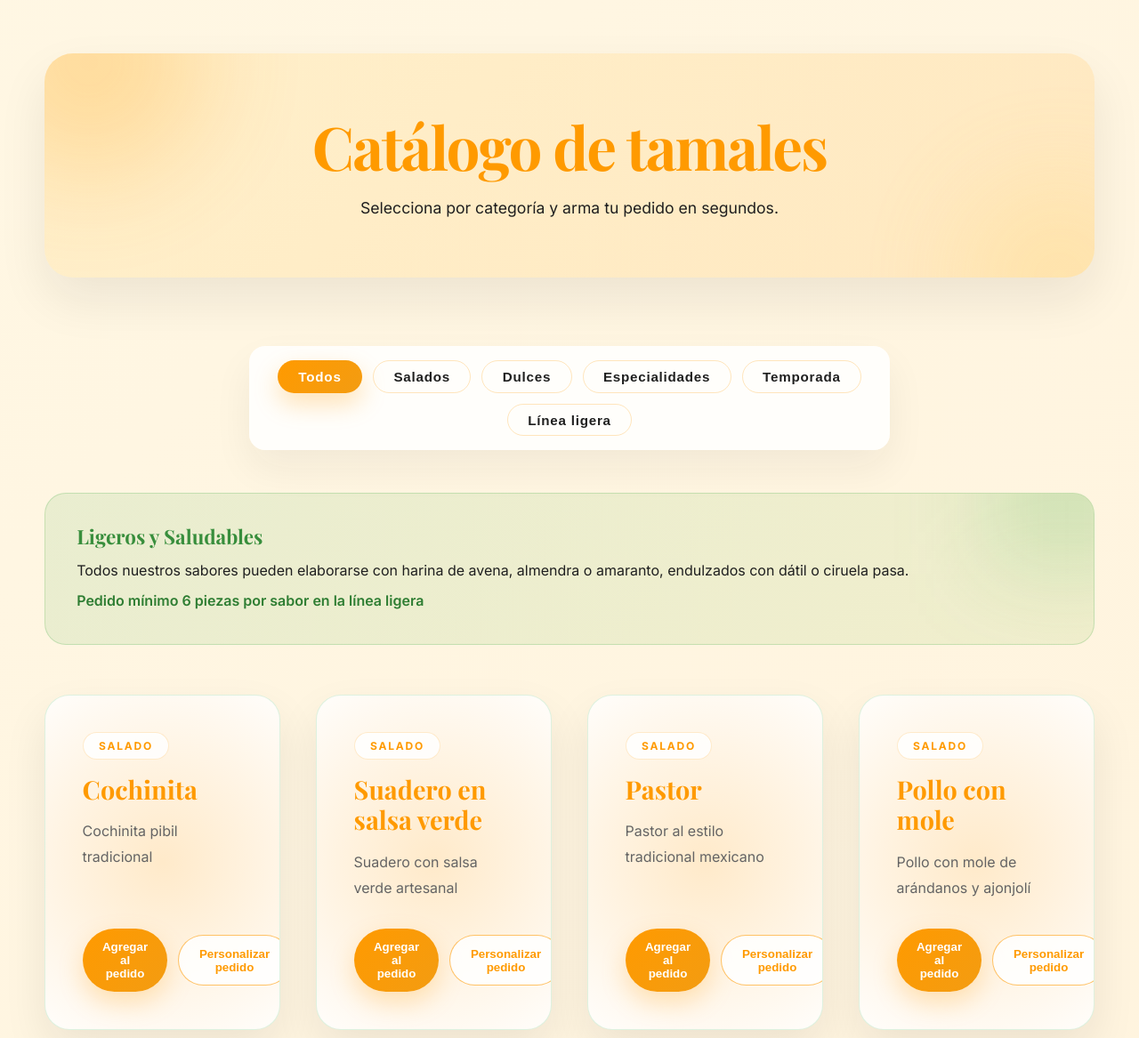
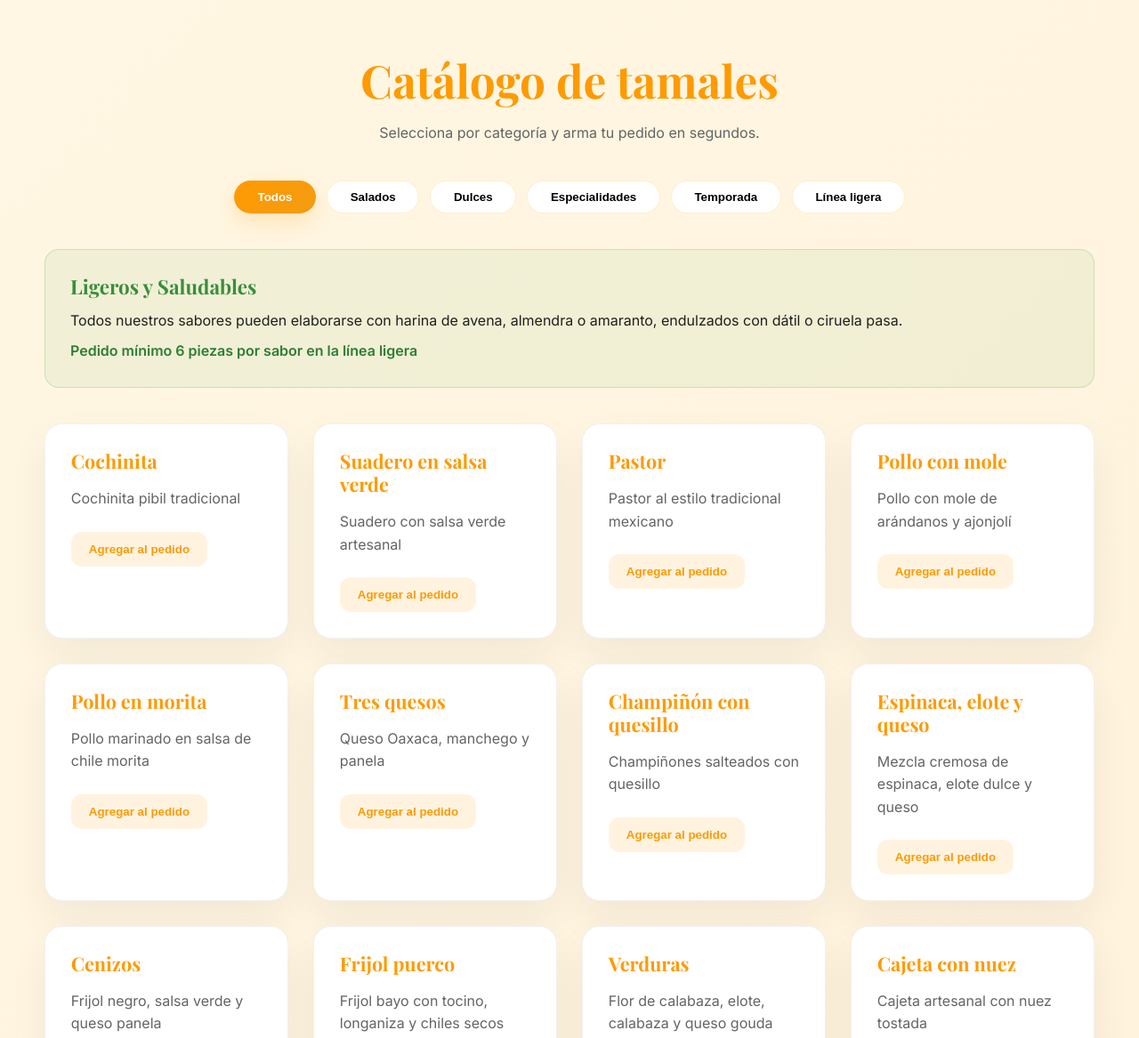
Before and after one commit to NFTSkull/tamales, a website built with Vite: page index.html in a window 1280 px wide. Shown: the part 1000-2167 px from the top of the page at 89% size. Built offline with nearby package versions, Linux system fonts and the light colour scheme.

Commit message:
refactor(productos): simplificar card y estilos

```diff
--- a/src/components/app.js
+++ b/src/components/app.js
@@ -148,21 +148,15 @@ function renderBadges(producto) {
 }
 
 function renderProductoCard(producto) {
-  const categoriaEtiqueta = productTypeLabels[producto.categoria];
   return `
     <article class="product-card" data-category="${producto.categoria}" data-ligero="${producto.ligeroDisponible}">
-      <div class="product-card__glow"></div>
       <div class="product-card__content">
         <div class="product-card__header">
-          <span class="product-card__category">${categoriaEtiqueta}</span>
+          <h3 class="product-card__name">${producto.nombre}</h3>
           ${renderBadges(producto)}
         </div>
-        <h3 class="product-card__name">${producto.nombre}</h3>
         <p class="product-card__description">${producto.descripcion}</p>
-        <div class="product-card__actions">
-          <button class="product-card__cta" type="button" data-scroll="#orderFormSection">Agregar al pedido</button>
-          <button class="product-card__cta product-card__cta--ghost" type="button" data-scroll="#pedidos">Personalizar pedido</button>
-        </div>
+        <button class="product-card__cta" type="button" data-scroll="#orderFormSection">Agregar al pedido</button>
       </div>
     </article>
   `;
--- a/src/styles/main.scss
+++ b/src/styles/main.scss
@@ -394,117 +394,54 @@ img {
 
 .products-header {
   text-align: center;
-  margin-bottom: clamp(3rem, 6vw, 5rem);
-  position: relative;
-  padding: clamp(2.5rem, 6vw, 4rem) clamp(1.5rem, 4vw, 3rem);
-  border-radius: 32px;
-  background: linear-gradient(135deg, rgba(255, 209, 92, 0.18), rgba(255, 154, 0, 0.14));
-  overflow: hidden;
-  box-shadow: 0 25px 55px rgba(31, 31, 31, 0.08);
-
-  &::before,
-  &::after {
-    content: '';
-    position: absolute;
-    border-radius: 50%;
-    filter: blur(60px);
-    opacity: 0.45;
-  }
-
-  &::before {
-    width: 260px;
-    height: 260px;
-    top: -120px;
-    left: -80px;
-    background: rgba(255, 154, 0, 0.5);
-  }
-
-  &::after {
-    width: 220px;
-    height: 220px;
-    bottom: -110px;
-    right: -70px;
-    background: rgba(255, 209, 92, 0.5);
-  }
+  margin-bottom: 2.5rem;
 
   &__title {
-    position: relative;
-    color: $primary-orange;
-    font-size: clamp(2.6rem, 6vw, 4.2rem);
-    letter-spacing: -0.03em;
-    margin-bottom: 1rem;
+    color: $primary-orange;
   }
 
   &__subtitle {
-    position: relative;
     margin: 0 auto;
-    max-width: 560px;
-    font-size: 1.1rem;
-    color: $dark-text;
+    max-width: 540px;
   }
 }
 
 .product-filters {
-  position: relative;
   display: flex;
   flex-wrap: wrap;
   gap: 0.75rem;
   justify-content: center;
-  padding: 1rem 1.25rem;
-  border-radius: 18px;
-  background: rgba(255, 255, 255, 0.85);
-  backdrop-filter: blur(12px);
-  box-shadow: 0 20px 45px rgba(31, 31, 31, 0.06);
-  margin: clamp(2rem, 5vw, 3rem) auto;
-  max-width: 720px;
+  margin-bottom: 2.5rem;
 }
 
 .product-filters__button {
-  border: 1px solid rgba(255, 154, 0, 0.25);
-  background: transparent;
-  padding: 0.55rem 1.4rem;
+  border: 1px solid $border-color;
+  background: $white;
+  padding: 0.65rem 1.6rem;
   border-radius: 999px;
   font-weight: 600;
-  font-size: 0.95rem;
-  letter-spacing: 0.05em;
   cursor: pointer;
   transition: all 0.3s ease;
-  color: $dark-text;
-  position: relative;
-  overflow: hidden;
 
   &:hover {
-    color: $primary-orange;
     border-color: $primary-orange;
+    color: $primary-orange;
   }
 
   &.is-active {
     background: linear-gradient(135deg, $primary-orange 0%, $primary-orange-dark 100%);
     color: $white;
     border-color: transparent;
-    box-shadow: 0 12px 28px rgba(255, 154, 0, 0.28);
+    box-shadow: 0 10px 25px rgba(255, 154, 0, 0.2);
   }
 }
 
 .linea-ligera {
-  background: linear-gradient(135deg, rgba(76, 175, 80, 0.12), rgba(139, 195, 74, 0.12));
+  background: rgba(76, 175, 80, 0.08);
   border: 1px solid rgba(76, 175, 80, 0.25);
-  border-radius: 24px;
-  padding: clamp(1.6rem, 4vw, 2.2rem);
-  margin-bottom: clamp(2.5rem, 5vw, 3.5rem);
-  position: relative;
-  overflow: hidden;
-
-  &::after {
-    content: '';
-    position: absolute;
-    width: 180px;
-    height: 180px;
-    top: -90px;
-    right: -60px;
-    background: rgba(76, 175, 80, 0.18);
-    filter: blur(50px);
-  }
+  border-radius: 16px;
+  padding: 1.75rem;
+  margin-bottom: 2.5rem;
 
   &__title {
     font-family: $font-heading;
@@ -528,7 +465,7 @@ img {
 .products-grid {
   display: grid;
   grid-template-columns: repeat(auto-fit, minmax(260px, 1fr));
-  gap: clamp(1.75rem, 4vw, 2.5rem);
+  gap: 1.75rem;
 }
 
 .product-card,
@@ -540,63 +477,28 @@ img {
 
 .product-card {
   background: $white;
-  border-radius: 28px;
-  border: 1px solid rgba(31, 31, 31, 0.04);
-  box-shadow: 0 22px 50px rgba(31, 31, 31, 0.08);
-  padding: clamp(1.8rem, 4vw, 2.6rem);
-  overflow: hidden;
-  display: flex;
-  flex-direction: column;
-  transition: transform 0.4s ease, box-shadow 0.4s ease;
+  border-radius: 20px;
+  border: 1px solid rgba(31, 31, 31, 0.06);
+  box-shadow: 0 20px 45px rgba(31, 31, 31, 0.06);
+  padding: 1.8rem;
+  transition: transform 0.35s ease, box-shadow 0.35s ease;
 
   &:hover {
-    transform: translateY(-12px);
-    box-shadow: 0 30px 70px rgba(255, 154, 0, 0.22);
-  }
-
-  &__glow {
-    position: absolute;
-    inset: -30% -40%;
-    background: radial-gradient(circle, rgba(255, 154, 0, 0.3), transparent 65%);
-    opacity: 0.6;
-    transition: transform 0.6s ease, opacity 0.6s ease;
-  }
-
-  &:hover .product-card__glow {
-    transform: scale(1.15);
-    opacity: 0.85;
-  }
-
-  &__content {
-    position: relative;
-    z-index: 1;
-    display: flex;
-    flex-direction: column;
-    gap: 1rem;
-    min-height: 100%;
+    transform: translateY(-10px);
+    box-shadow: 0 25px 60px rgba(255, 154, 0, 0.2);
   }
 
   &__header {
     display: flex;
     justify-content: space-between;
     align-items: flex-start;
-    gap: 1rem;
-    flex-wrap: wrap;
-  }
-
-  &__category {
-    display: inline-flex;
-    align-items: center;
-    gap: 0.35rem;
-    padding: 0.35rem 1.15rem;
-    border-radius: 999px;
-    font-size: 0.75rem;
-    letter-spacing: 0.15em;
-    font-weight: 700;
-    text-transform: uppercase;
-    background: rgba(255, 255, 255, 0.85);
-    color: $primary-orange;
-    box-shadow: inset 0 0 0 1px rgba(255, 154, 0, 0.2);
+    gap: 0.75rem;
+  }
+
+  &__name {
+    font-size: 1.35rem;
+    margin: 0;
+    color: $primary-orange;
   }
 
   &__badges {
@@ -608,92 +510,60 @@ img {
   &__badge {
     display: inline-flex;
     align-items: center;
-    padding: 0.3rem 0.8rem;
+    padding: 0.25rem 0.75rem;
     border-radius: 999px;
-    font-size: 0.72rem;
+    font-size: 0.75rem;
     font-weight: 600;
     text-transform: uppercase;
-    color: $white;
+
+    &--special {
+      background: linear-gradient(135deg, $primary-orange 0%, $primary-orange-dark 100%);
+      color: $white;
+    }
 
     &--seasonal {
-      background: linear-gradient(135deg, #9C27B0, #E91E63);
-    }
-  }
-
-  &__name {
-    font-family: $font-heading;
-    font-size: clamp(1.4rem, 3vw, 1.8rem);
-    color: $primary-orange;
-    margin: 0;
+      background: linear-gradient(135deg, #9C27B0 0%, #E91E63 100%);
+      color: $white;
+    }
   }
 
   &__description {
-    font-size: 1rem;
+    margin: 1rem 0 1.5rem;
     color: $muted-text;
-    line-height: 1.8;
-  }
-
-  &__actions {
-    margin-top: auto;
-    display: flex;
-    flex-direction: column;
-    gap: 0.75rem;
-
-    @media (min-width: 768px) {
-      flex-direction: row;
-      align-items: center;
-    }
   }
 
   &__cta {
-    flex: 1 1 auto;
     border: none;
-    background: linear-gradient(135deg, $primary-orange 0%, $primary-orange-dark 100%);
-    color: $white;
+    background: rgba(255, 154, 0, 0.12);
+    color: $primary-orange;
     font-weight: 600;
-    padding: 0.8rem 1.4rem;
-    border-radius: 999px;
+    padding: 0.75rem 1.25rem;
+    border-radius: 12px;
     cursor: pointer;
-    transition: transform 0.3s ease, box-shadow 0.3s ease;
-    box-shadow: 0 12px 28px rgba(255, 154, 0, 0.25);
+    transition: background 0.3s ease, color 0.3s ease;
 
     &:hover {
-      transform: translateY(-2px);
-      box-shadow: 0 18px 38px rgba(255, 154, 0, 0.32);
-    }
-
-    &--ghost {
-      background: rgba(255, 255, 255, 0.85);
-      color: $primary-orange;
-      border: 1px solid rgba(255, 154, 0, 0.6);
-      box-shadow: none;
-
-      &:hover {
-        background: rgba(255, 154, 0, 0.12);
-        color: $primary-orange-dark;
-      }
-    }
-  }
-}
-
-.product-card[data-category="salado"] .product-card__glow {
-  background: radial-gradient(circle, rgba(255, 154, 0, 0.35), transparent 65%);
-}
-
-.product-card[data-category="dulce"] .product-card__glow {
-  background: radial-gradient(circle, rgba(233, 30, 99, 0.3), transparent 65%);
-}
-
-.product-card[data-category="especialidad"] .product-card__glow {
-  background: radial-gradient(circle, rgba(121, 85, 72, 0.3), transparent 65%);
-}
-
-.product-card[data-category="temporada"] .product-card__glow {
-  background: radial-gradient(circle, rgba(156, 39, 176, 0.32), transparent 65%);
-}
-
-.product-card[data-ligero="true"] {
-  border-color: rgba(76, 175, 80, 0.18);
+      background: linear-gradient(135deg, $primary-orange 0%, $primary-orange-dark 100%);
+      color: $white;
+    }
+  }
+}
+
+@media (min-width: 1024px) {
+  .product-card {
+    &__badges {
+      justify-content: flex-end;
+      gap: 0.6rem;
+    }
+
+    &__badge {
+      font-size: 0.85rem;
+      letter-spacing: 0.08em;
+      padding: 0.35rem 1.1rem;
+      box-shadow: 0 10px 22px rgba(255, 154, 0, 0.18);
+      border: 1px solid rgba(255, 255, 255, 0.25);
+    }
+  }
 }
 
 .products-grid__note {
```
